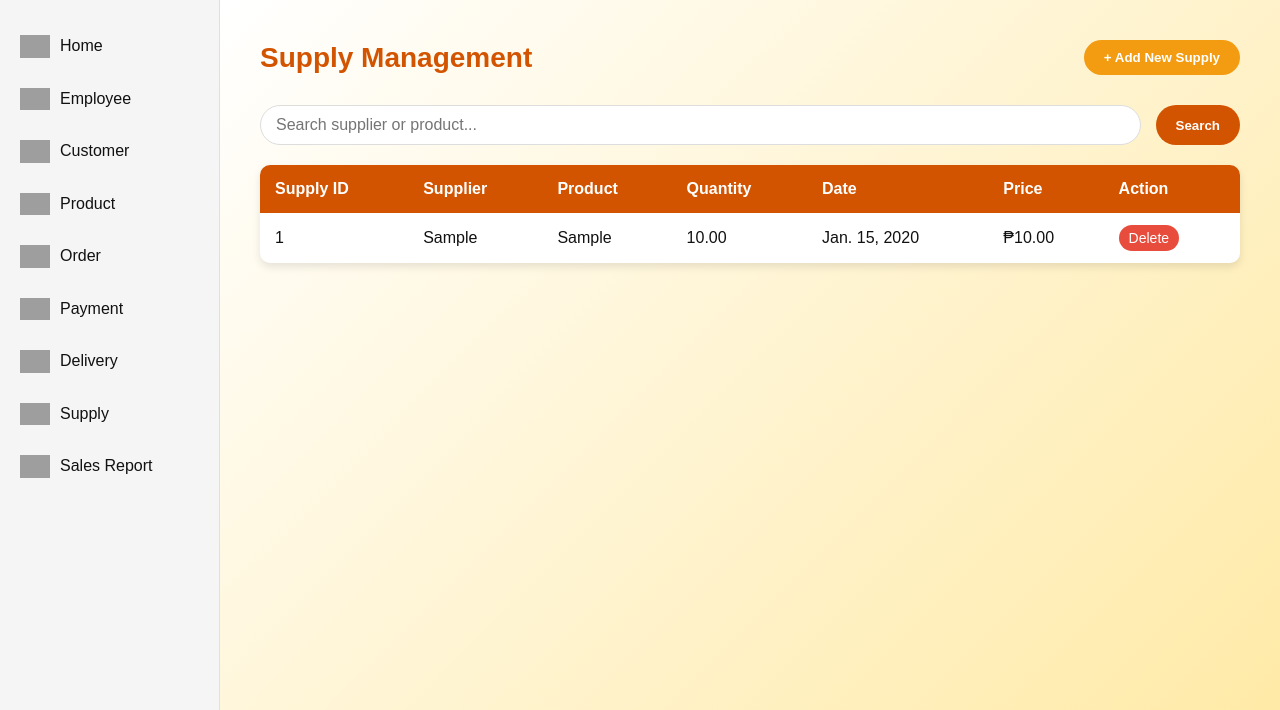
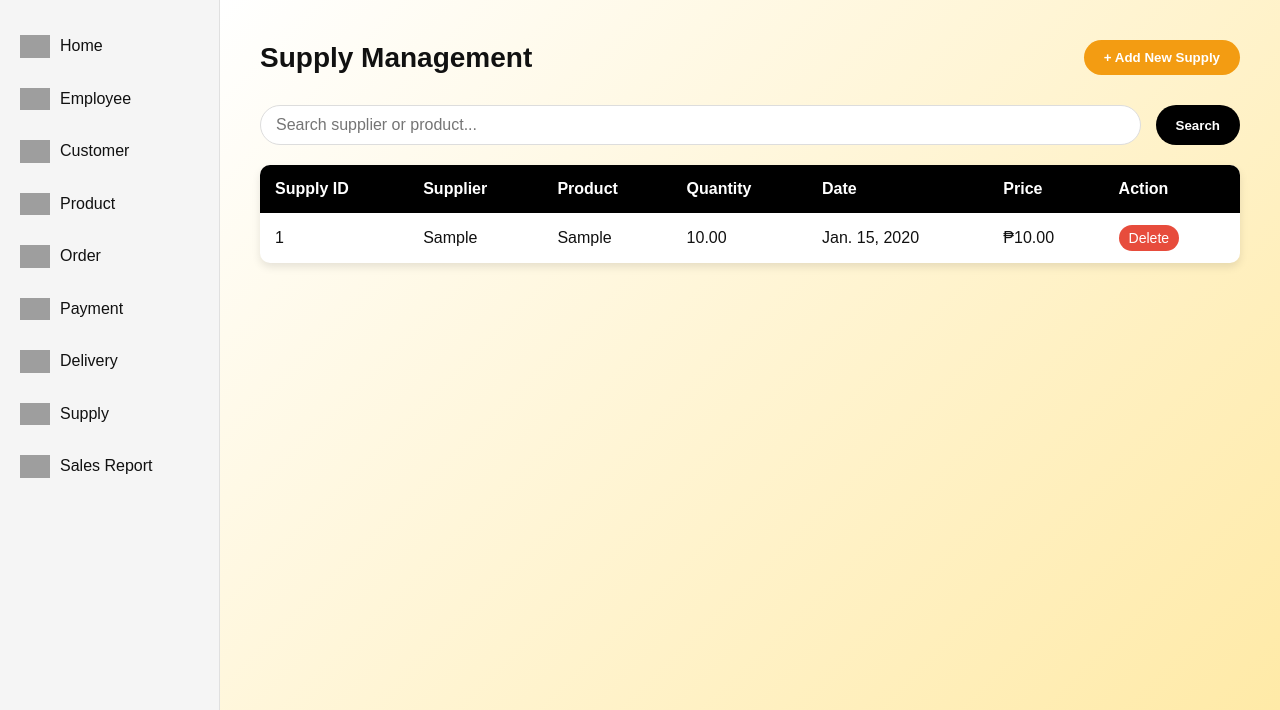
Before and after one commit to jgoleta/BisNest-Testing-Repo, a Django app: page /supply in a window 1280 px wide. Shown: the part 90-800 px from the top of the page. Run offline with Django 5.2, Linux system fonts and the light colour scheme; tables that the repository leaves empty hold one stand-in row (values such as "Sample post"); grey boxes are pictures that could not be loaded.

Commit message:
Update supply.html

```diff
--- a/members/templates/supply.html
+++ b/members/templates/supply.html
@@ -132,7 +132,7 @@
 
     .page-title {
       font-size: 28px;
-      color: #d35400;
+      color: #111;
     }
 
     .action-button {
@@ -165,7 +165,7 @@
     }
 
     .search-button {
-      background-color: #d35400;
+      background-color: black;
       color: white;
       border: none;
       padding: 10px 20px;
@@ -184,7 +184,7 @@
     }
 
     .supply-table th {
-      background-color: #d35400;
+      background-color: black;
       color: white;
       padding: 15px;
       text-align: left;
@@ -229,7 +229,7 @@
     .form-title {
       font-size: 20px;
       margin-bottom: 20px;
-      color: #d35400;
+      color: #111;
     }
 
     .form-row {
@@ -272,7 +272,7 @@
       right: 20px;
       padding: 15px 25px;
       background-color: #2ecc71;
-      color: white;
+      color: #fff;
       border-radius: 5px;
       box-shadow: 0 4px 8px rgba(0, 0, 0, 0.2);
       z-index: 1000;
@@ -285,7 +285,7 @@
     }
 
     .notification.error {
-      background-color: #e74c3c;
+      background-color: #ff0000;
     }
   </style>
 </head>
```
